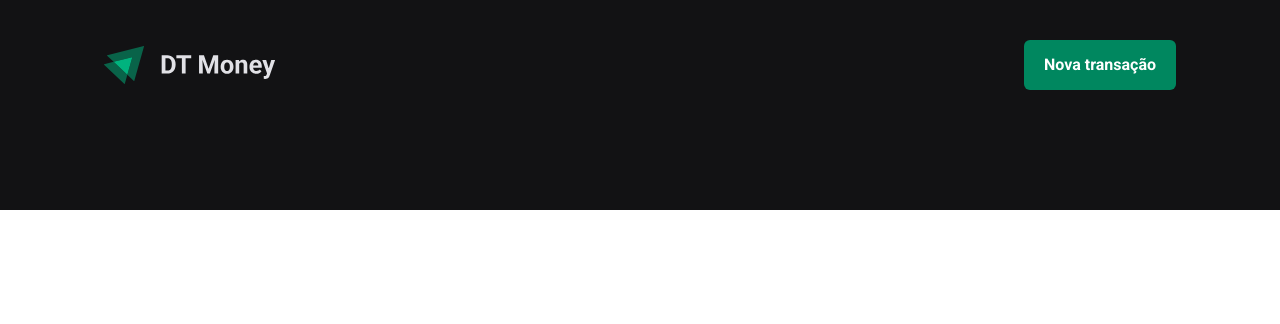
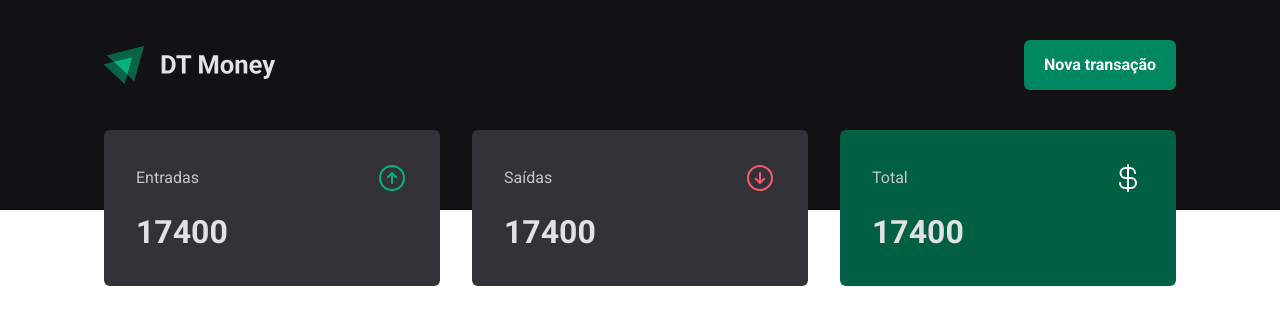
Before and after one commit to AndersonNascimentoAFSN/Ignite-DT-Money, a React (Vite) app: page / in a window 1280 px wide. Shown: the top 324 px of the page. Built offline with nearby package versions, Linux system fonts and the light colour scheme.

Commit message:
add Summary and SummaryCard components

```diff
--- a/package.json
+++ b/package.json
@@ -9,6 +9,7 @@
     "preview": "vite preview"
   },
   "dependencies": {
+    "phosphor-react": "^1.4.1",
     "react": "^18.2.0",
     "react-dom": "^18.2.0",
     "styled-components": "^5.3.6"
--- /dev/null
+++ b/src/components/Summary/index.tsx
@@ -0,0 +1,12 @@
+import { SummaryCard } from "../SummaryCard";
+import { SummaryContainer } from "./styles";
+
+export function Summary() {
+  return (
+    <SummaryContainer>
+      <SummaryCard title="Entradas" value={17400} type="entries"/>
+      <SummaryCard title="Saídas" value={17400} type="outflows"/>
+      <SummaryCard title="Total" value={17400} type="total"/>
+    </SummaryContainer>
+  )
+}
--- /dev/null
+++ b/src/components/Summary/styles.ts
@@ -0,0 +1,16 @@
+import styled from "styled-components";
+
+export const SummaryContainer = styled.section`
+  width: 100%;
+  max-width: 1120px;
+  margin: 0 auto;
+  padding: 0 1.5rem;
+
+  display: grid;
+  grid-template-columns: repeat(3, 1fr);
+  gap: 2rem;
+
+  margin-top: -5rem;
+
+  background: transparent;
+`
--- /dev/null
+++ b/src/components/SummaryCard/index.tsx
@@ -0,0 +1,30 @@
+import {
+  IconCardArrowCircleDown,
+  IconCardArrowCircleUp,
+  IconCardCurrencyDollar,
+  SummaryCardContainer,
+  SummaryCardHeader,
+  SummaryCardTitle,
+  SummaryCardValue,
+} from "./styles";
+
+type SummaryCardProps = {
+  title: string;
+  value: number;
+  type: "entries" | "outflows" | "total";
+};
+
+export function SummaryCard({ title, value, type }: SummaryCardProps) {
+  return (
+    <SummaryCardContainer value={value} type={type}>
+      <SummaryCardHeader>
+        <SummaryCardTitle>{title}</SummaryCardTitle>
+        {type === "entries" && <IconCardArrowCircleUp />}
+        {type === "outflows" && <IconCardArrowCircleDown />}
+        {type === "total" && <IconCardCurrencyDollar />}
+      </SummaryCardHeader>
+
+      <SummaryCardValue>{value}</SummaryCardValue>
+    </SummaryCardContainer>
+  );
+}
--- /dev/null
+++ b/src/components/SummaryCard/styles.ts
@@ -0,0 +1,70 @@
+import { ArrowCircleUp, ArrowCircleDown, CurrencyDollar } from "phosphor-react";
+
+import styled, { css } from "styled-components";
+
+type SummaryCardContainerProps = {
+  value: number;
+  type: "entries" | "outflows" | "total";
+};
+
+export const SummaryCardContainer = styled.div<SummaryCardContainerProps>`
+  ${(props) => css`
+    background: ${props.theme.colors["gray-600"]};
+    padding: ${props.theme.spaces[32]};
+  `}
+
+  ${(props) =>
+    props.value > 0 &&
+    props.type === "total" &&
+    css`
+      background: ${props.theme.colors["green-700"]};
+    `}
+
+  ${(props) =>
+    props.value < 0 &&
+    props.type === "total" &&
+    css`
+      background: ${props.theme.colors["red-700"]};
+    `}
+
+  border-radius: 6px;
+`;
+
+export const SummaryCardHeader = styled.header`
+  display: flex;
+  align-items: center;
+  justify-content: space-between;
+  color: ${(props) => props.theme.colors["gray-300"]};
+`;
+
+export const SummaryCardTitle = styled.span`
+  color: ${(props) => props.theme.colors["gray-300"]};
+  line-height: ${(props) => props.theme.fonts.lineHeight};
+`;
+
+export const SummaryCardValue = styled.strong`
+  ${(props) => css`
+    color: ${props.theme.colors["gray-100"]};
+    margin-top: ${props.theme.spaces[16]};
+    font-size: ${props.theme.fonts.sizes[32]};
+    line-height: 140%;
+  `}
+  display: block;
+`;
+
+export const IconCardArrowCircleUp = styled(ArrowCircleUp).attrs((props) => ({
+  size: 32,
+  color: props.theme.colors["green-300"],
+}))``;
+
+export const IconCardArrowCircleDown = styled(ArrowCircleDown).attrs(
+  (props) => ({
+    size: 32,
+    color: props.theme.colors["red-300"],
+  })
+)``;
+
+export const IconCardCurrencyDollar = styled(CurrencyDollar).attrs((props) => ({
+  size: 32,
+  color: props.theme.colors["white"],
+}))``;
--- a/src/pages/Transactions/index.tsx
+++ b/src/pages/Transactions/index.tsx
@@ -1,10 +1,13 @@
 import { Header } from "../../components";
+import { Summary } from "../../components/Summary";
 import { Container } from "./styles";
 
 export function Transactions() {
   return (
     <Container>
       <Header />
+
+      <Summary />
     </Container>
   )
 }
```
Also changed, not shown: 1 other file (tests, documents, lock files or other folders).
